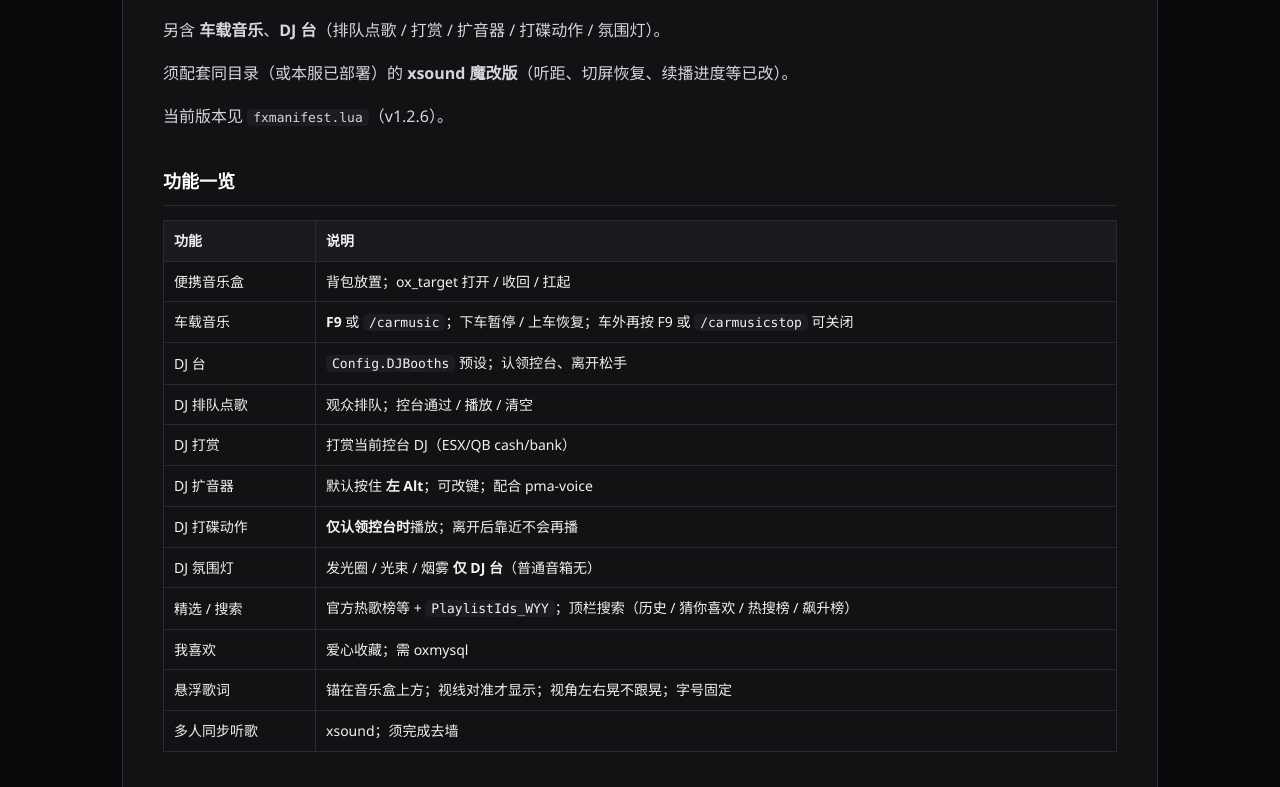
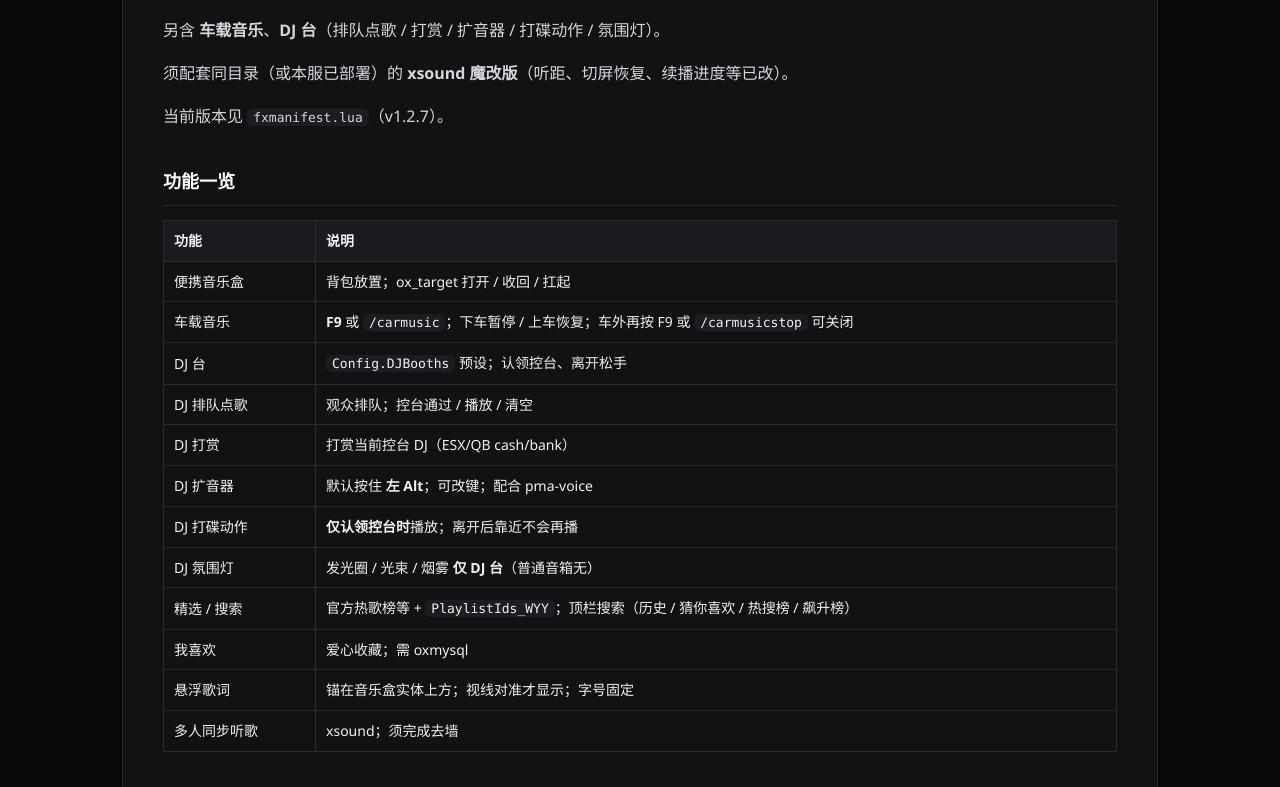
Before and after one commit to gege806/gege-docs, a Jekyll site: the page built from plugins/gege-musicbox.md, in a window 1280 px wide and 1400 px high. Shown: the part 300-1087 px from the top of the window. Built offline with Jekyll 4.4.1, drawn with Linux system fonts in a browser that asks for light colours; some of the changed text lies outside the part shown.

Commit message:
更新格格音乐盒文档：修复悬浮歌词不在音乐盒上方（v1.2.7）。

```diff
--- a/plugins/gege-musicbox.md
+++ b/plugins/gege-musicbox.md
@@ -11,7 +11,7 @@
 
 须配套同目录（或本服已部署）的 **xsound 魔改版**（听距、切屏恢复、续播进度等已改）。
 
-当前版本见 `fxmanifest.lua`（v1.2.6）。
+当前版本见 `fxmanifest.lua`（v1.2.7）。
 
 ## 功能一览
 
@@ -27,7 +27,7 @@
 | DJ 氛围灯 | 发光圈 / 光束 / 烟雾 **仅 DJ 台**（普通音箱无） |
 | 精选 / 搜索 | 官方热歌榜等 + `PlaylistIds_WYY`；顶栏搜索（历史 / 猜你喜欢 / 热搜榜 / 飙升榜） |
 | 我喜欢 | 爱心收藏；需 oxmysql |
-| 悬浮歌词 | 锚在音乐盒上方；视线对准才显示；视角左右晃不跟晃；字号固定 |
+| 悬浮歌词 | 锚在音乐盒实体上方；视线对准才显示；字号固定 |
 | 多人同步听歌 | xsound；须完成去墙 |
 
 ## 依赖
@@ -272,7 +272,7 @@
 ## 性能
 
 - 无交互时客户端循环约 400–800ms
-- 悬浮歌词锚在音乐盒上方；移开视线隐藏；音乐盒不动时视角晃不会跟着晃；字号固定
+- 悬浮歌词对齐音乐盒实体顶部；移开视线隐藏；字号固定
 - 听距：普通音箱 `DefaultRange`；车载 `Vehicle.Range`；DJ 台 `DJBooths.range`
 
 ## 常见问题
@@ -320,6 +320,12 @@
 `ensure ox_lib` → `ensure ox_target` → `ensure gege_musicbox`；可试 `/mbrebind` 或 `/mbtarget` 排查。
 
 ## 更新日志
+
+### 1.2.7 · 2026-08-29
+
+**修复**
+- 修复悬浮歌词飘到屏幕角落、不在音乐盒上方的问题
+- 改按音箱实体顶部对齐，每帧跟随盒子位置；移开视线仍隐藏
 
 ### 1.2.6 · 2026-08-29
 
```
